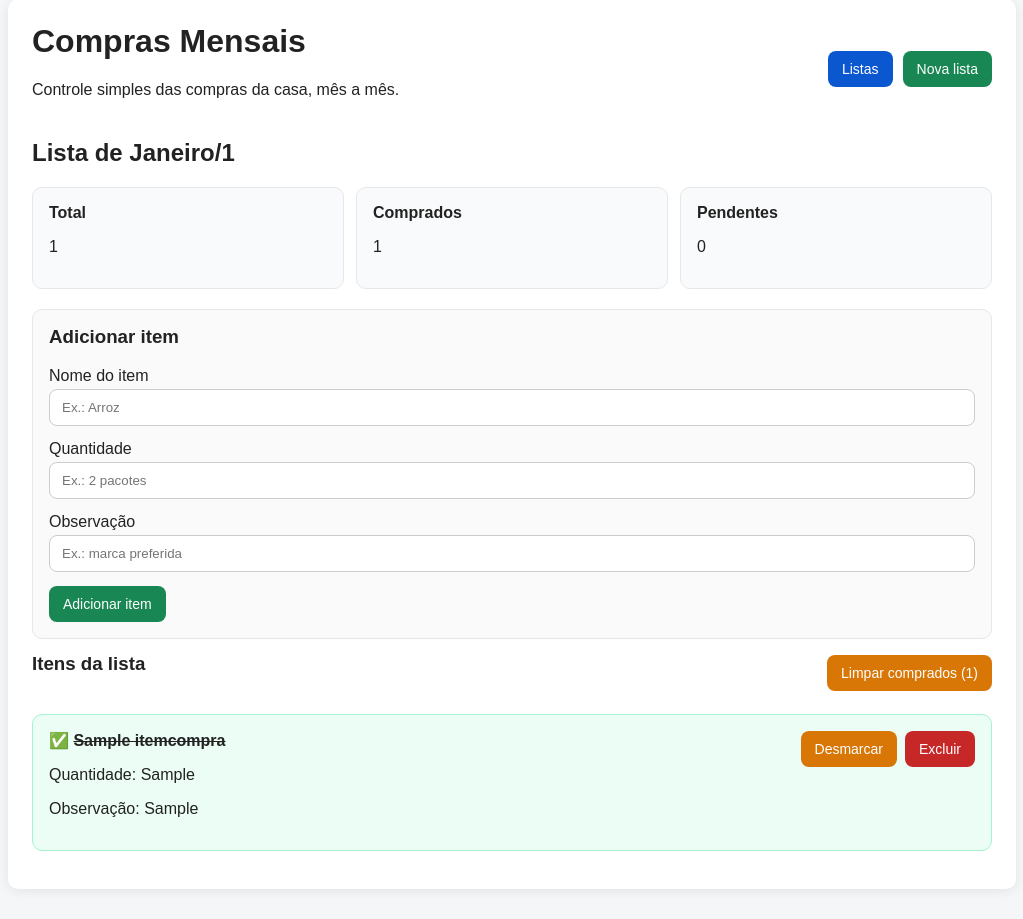
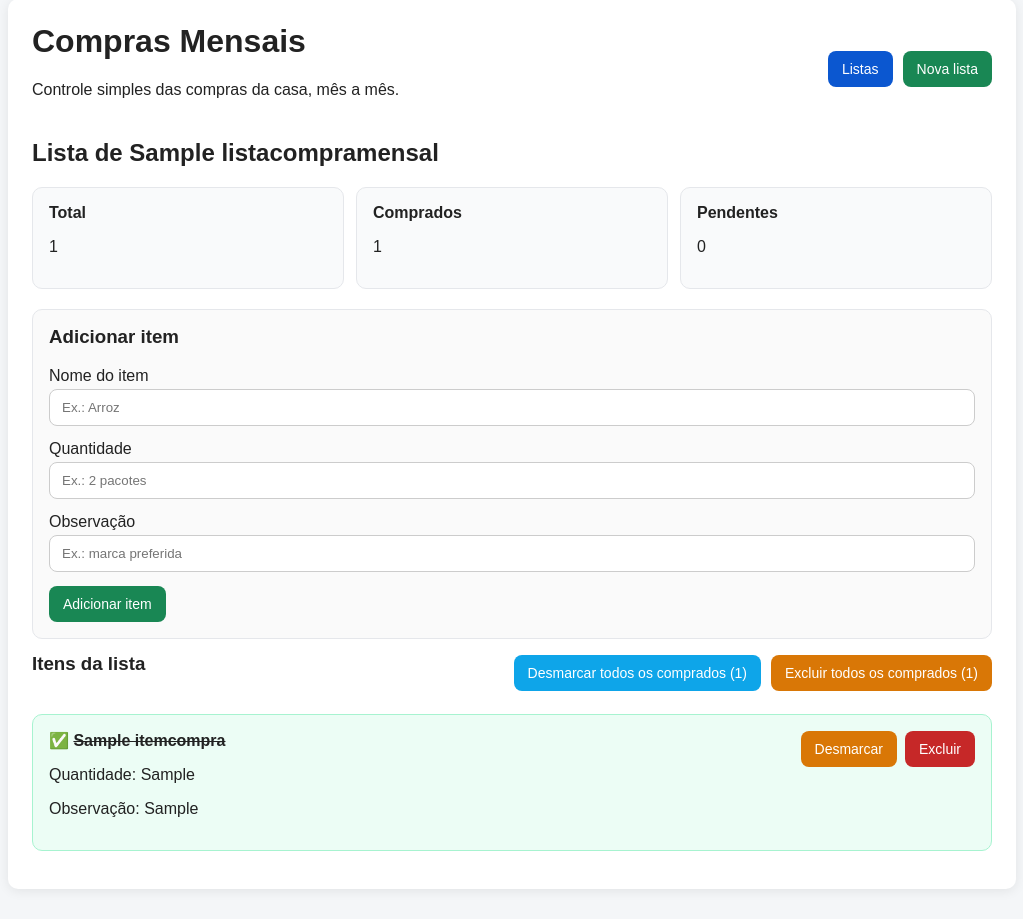
Before and after one commit to tuliospfc/projeto_mercado_rapido, a Django app: page /1/ in a window 1280 px wide. Shown: the part 31-950 px from the top of the page, without its empty margins (128-1151 px from the left). Run offline with Django 4.2, Linux system fonts and the light colour scheme; tables that the repository leaves empty hold one stand-in row (values such as "Sample post").

Commit message:
sistema pronto
funcionamento basico (sem teste em celulares)

```diff
--- a/compras/models.py
+++ b/compras/models.py
@@ -20,6 +20,7 @@ class ListaCompraMensal(models.Model):
 
     mes = models.PositiveSmallIntegerField(choices=MESES, verbose_name='Mês')
     ano = models.PositiveSmallIntegerField(validators=[MinValueValidator(2020)], verbose_name='Ano')
+    nome_customizado = models.CharField(max_length=100, blank=True, verbose_name='Nome personalizado')
     criado_em = models.DateTimeField(auto_now_add=True, verbose_name='Criado em')
 
     class Meta:
@@ -31,7 +32,7 @@ class ListaCompraMensal(models.Model):
         verbose_name_plural = 'Listas de compra mensais'
 
     def __str__(self):
-        return f'{self.get_mes_display()}/{self.ano}'
+        return self.nome_customizado if self.nome_customizado else f'{self.get_mes_display()}/{self.ano}'
 
     @property
     def total_itens(self):
--- a/compras/templates/compras/base.html
+++ b/compras/templates/compras/base.html
@@ -17,6 +17,7 @@
         .btn-success { background: #198754; color: white; }
         .btn-warning { background: #d97706; color: white; }
         .btn-danger { background: #c62828; color: white; }
+        .btn-info { background: #0ea5e9; color: white; }
         .form-control { width: 100%; padding: 10px 12px; margin-top: 4px; margin-bottom: 14px; border: 1px solid #ccc; border-radius: 8px; box-sizing: border-box; }
         .card { border: 1px solid #e5e7eb; border-radius: 10px; padding: 16px; margin-bottom: 14px; background: #fafafa; }
         .item-comprado { background: #ecfdf5; border-color: #a7f3d0; }
--- a/compras/templates/compras/lista_detalhe.html
+++ b/compras/templates/compras/lista_detalhe.html
@@ -47,14 +47,22 @@
 
     <div style="display: flex; justify-content: space-between; align-items: center; margin-bottom: 20px;">
         <h3>Itens da lista</h3>
+        <div style="display: flex; gap: 10px; flex-wrap: wrap;">
             {% if lista.total_comprados > 0 %}
+                <form method="post" action="{% url 'compras:desmarcar_todos' lista.id %}" style="display: inline;">
+                    {% csrf_token %}
+                    <button type="submit" class="btn btn-info" onclick="return confirm('Tem certeza que deseja desmarcar todos os itens comprados?')">
+                        Desmarcar todos os comprados ({{ lista.total_comprados }})
+                    </button>
+                </form>
                 <form method="post" action="{% url 'compras:limpar_comprados' lista.id %}" style="display: inline;">
                     {% csrf_token %}
-                <button type="submit" class="btn btn-warning" onclick="return confirm('Tem certeza que deseja remover todos os itens comprados?')">
-                    Limpar comprados ({{ lista.total_comprados }})
+                    <button type="submit" class="btn btn-warning" onclick="return confirm('Tem certeza que deseja excluir todos os itens comprados?')">
+                        Excluir todos os comprados ({{ lista.total_comprados }})
                     </button>
                 </form>
             {% endif %}
+        </div>
     </div>
 
     {% if lista.itens.all %}
--- a/compras/urls.py
+++ b/compras/urls.py
@@ -8,6 +8,7 @@ urlpatterns = [
     path('nova/', views.lista_create, name='lista_create'),
     path('<int:lista_id>/', views.lista_detail, name='lista_detail'),
     path('<int:lista_id>/limpar-comprados/', views.limpar_comprados, name='limpar_comprados'),
+    path('<int:lista_id>/desmarcar-todos/', views.desmarcar_todos, name='desmarcar_todos'),
     path('item/<int:item_id>/toggle/', views.item_toggle_comprado, name='item_toggle'),
     path('item/<int:item_id>/delete/', views.item_delete, name='item_delete'),
 ]
--- a/compras/views.py
+++ b/compras/views.py
@@ -69,6 +69,18 @@ def limpar_comprados(request, lista_id):
     return redirect('compras:lista_detail', lista_id=lista_id)
 
 
+def desmarcar_todos(request, lista_id):
+    if request.method != 'POST':
+        return HttpResponseNotAllowed(['POST'])
+
+    lista = get_object_or_404(ListaCompraMensal, id=lista_id)
+    itens_comprados = lista.itens.filter(comprado=True)
+    count = itens_comprados.count()
+    itens_comprados.update(comprado=False)
+    messages.success(request, f'{count} item(ns) desmarcado(s) com sucesso.')
+    return redirect('compras:lista_detail', lista_id=lista_id)
+
+
 def item_delete(request, item_id):
     if request.method != 'POST':
         return HttpResponseNotAllowed(['POST'])
```
Also changed, not shown: compras/tests.py (+29 -1 lines), compras/migrations/0001_initial.py, db.sqlite3, 1 other file. Lines whose indentation alone changed are shown as unchanged.
